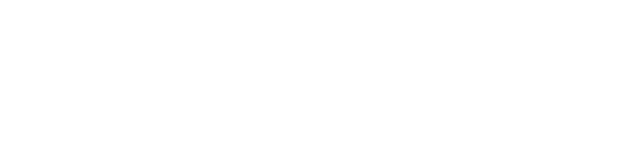
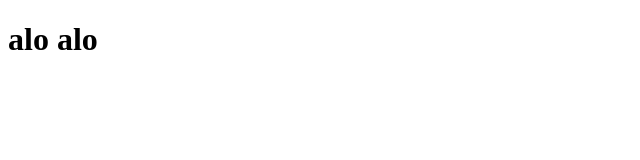
Before and after one commit to BuiTriThuc/PettSitter_Project, a plain HTML site: page home.html in a window 1280 px wide. Shown: the whole page, without its empty margins (0-640 px from the left). Drawn offline with Linux system fonts and the light colour scheme.

Commit message:
delete branch

```diff
--- a/home.html
+++ b/home.html
@@ -6,5 +6,7 @@
     <meta name="viewport" content="width=device-width, initial-scale=1.0" />
     <title>Home Page</title>
   </head>
-  <body></body>
+  <body>
+    <h1>alo alo</h1>
+  </body>
 </html>
```
Also changed, not shown: contact.html (added), pages/contact.scss (added), pages/petguide.scss (added), petguide.html (added).
